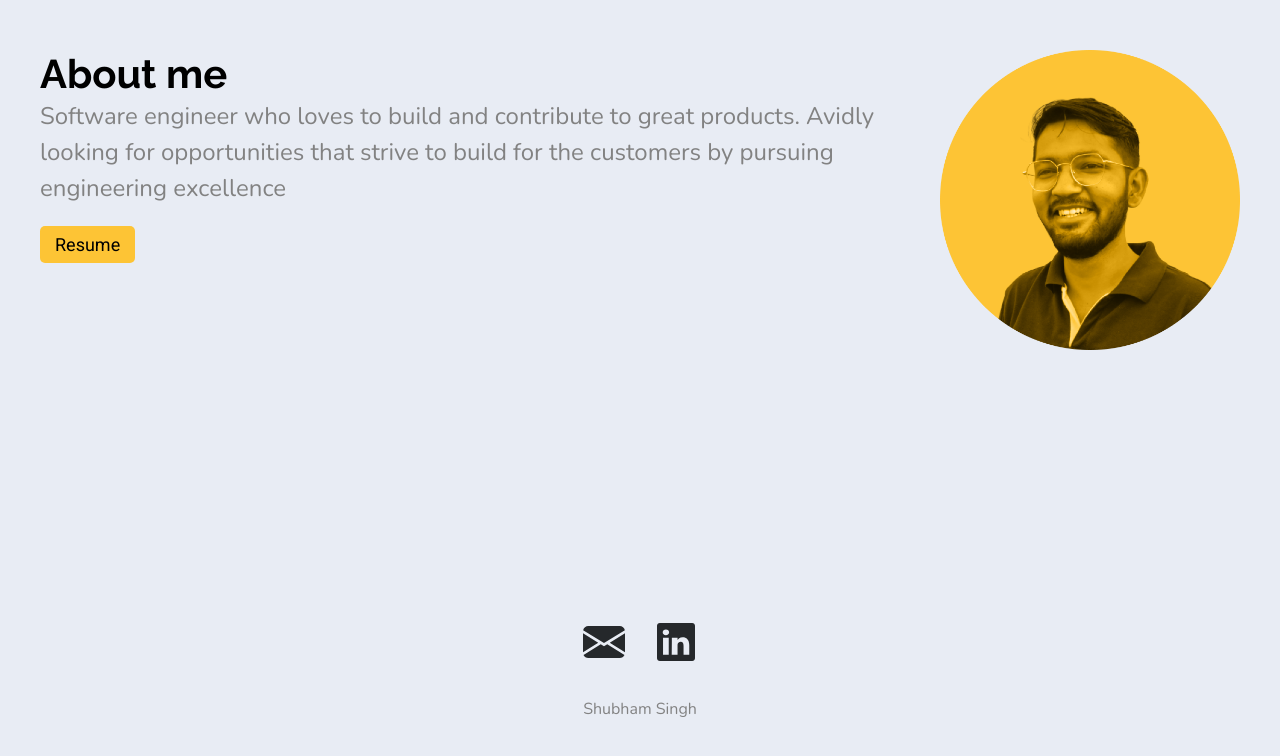
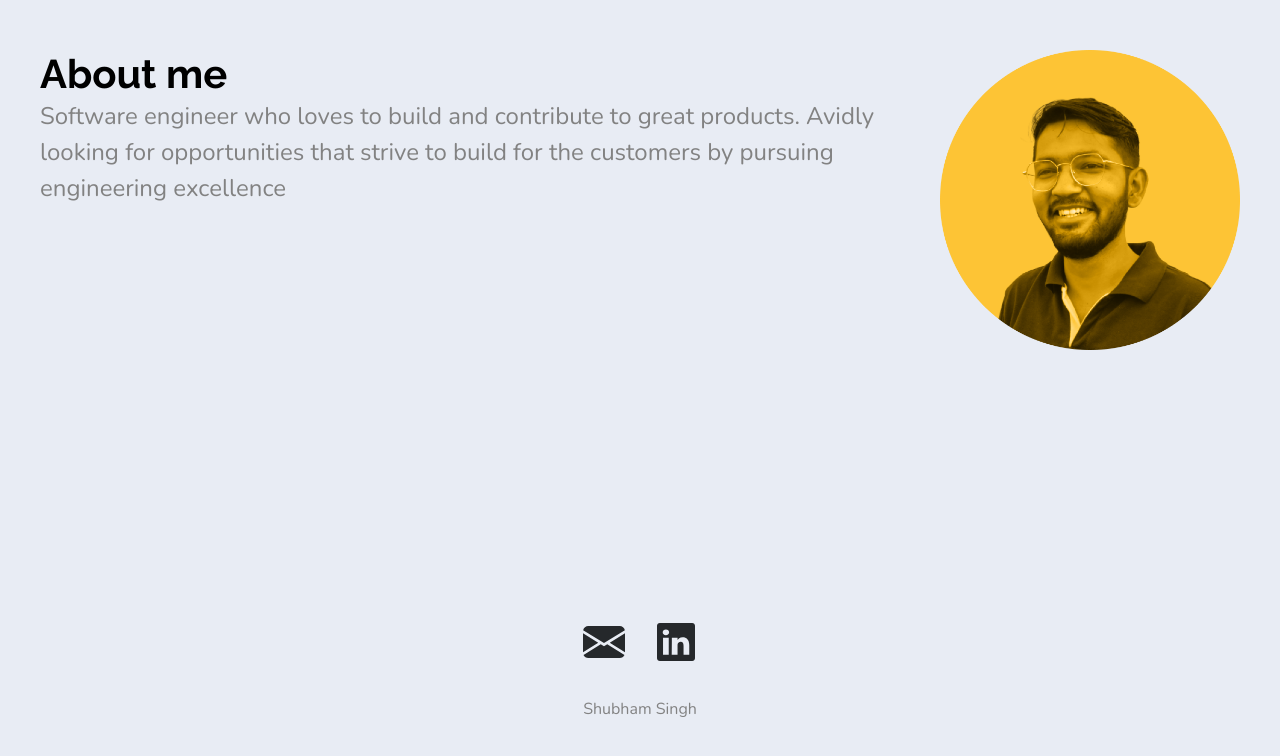
Before and after one commit to shubh0709/portfolio, a Next.js app: page /about in a window 1280 px wide. Shown: the top 756 px of the page. Built offline with nearby package versions, Linux system fonts and the light colour scheme.

Commit message:
fixed bugs, added sharp package

```diff
--- a/package.json
+++ b/package.json
@@ -20,6 +20,7 @@
     "react": "18.2.0",
     "react-dom": "18.2.0",
     "react-hot-toast": "^2.4.1",
+    "sharp": "^0.32.4",
     "typescript": "5.1.6"
   },
   "overrides": {
--- a/src/app/about/page.tsx
+++ b/src/app/about/page.tsx
@@ -18,7 +18,7 @@ export default function About() {
               for the customers by pursuing engineering excellence
             </p>
             <div className={styles.buttonContainer}>
-              <Button text={"Resume"} />
+              {/* <Button text={"Resume"} /> */}
             </div>
           </div>
 
--- a/src/app/layout.tsx
+++ b/src/app/layout.tsx
@@ -1,7 +1,7 @@
 "use client";
 import "./globals.css";
 import type { Metadata } from "next";
-import inPageNav from "./components/navbar/inPageNav";
+// import inPageNav from "./components/navbar/inPageNav";
 import { Inter, Roboto, Poppins, Raleway, Nunito } from "next/font/google";
 
 const inter = Inter({ subsets: ["latin"] });
@@ -9,10 +9,10 @@ const roboto = Roboto({ subsets: ["latin"], weight: "400" });
 const nunito = Nunito({ subsets: ["latin"] });
 const raleway = Raleway({ subsets: ["latin"] });
 
-export const metadata: Metadata = {
-  title: "Create Next App",
-  description: "Generated by create next app",
-};
+// export const metadata: Metadata = {
+//   title: "Create Next App",
+//   description: "Generated by create next app",
+// };
 
 export default function RootLayout({
   children,
```
Also changed, not shown: 1 other file (tests, documents, lock files or other folders).
